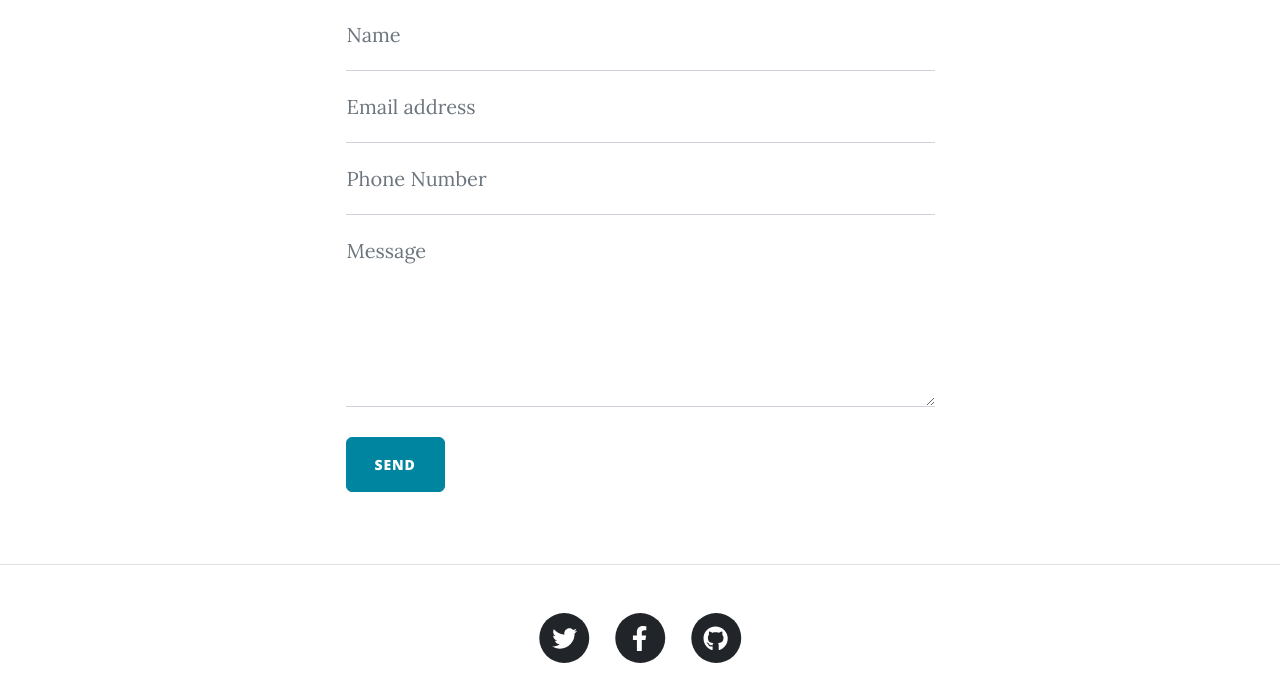
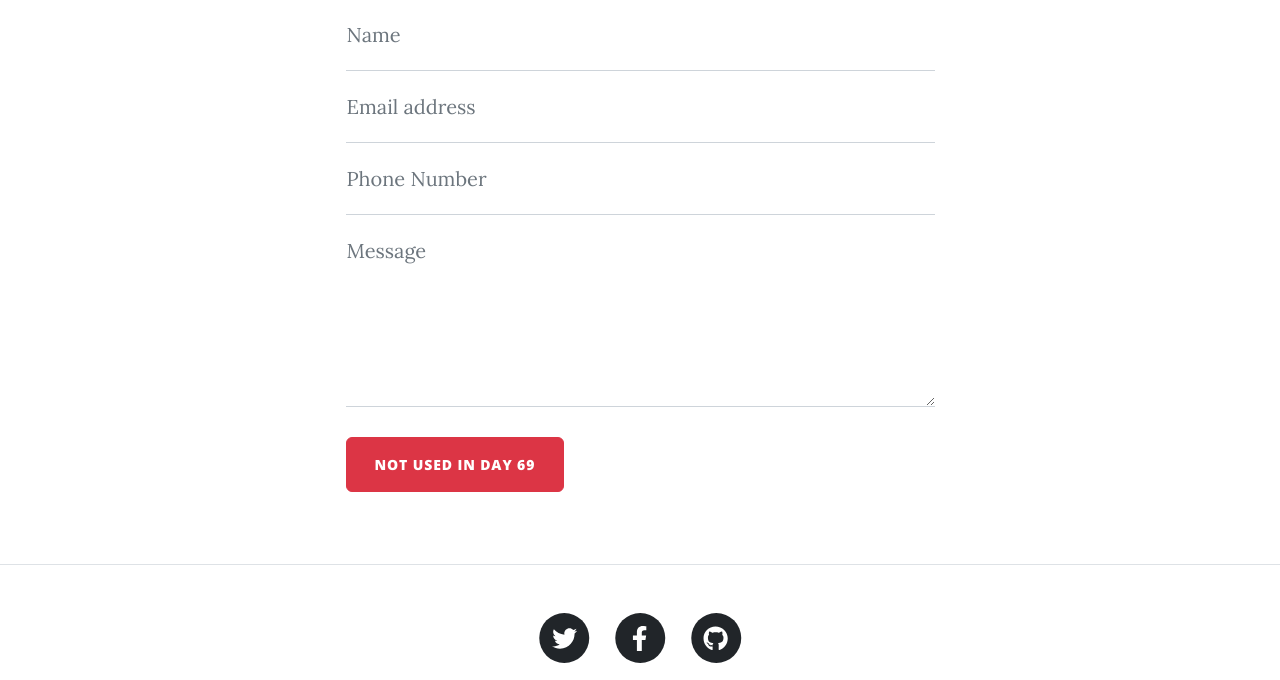
Before and after one commit to nikhithrajkondapuram/udemy, a Flask app: page /contact in a window 1280 px wide. Shown: the part 721-1401 px from the top of the page. Run offline with Flask 3, Linux system fonts and the light colour scheme; some libraries are stand-ins or nearby versions.

Commit message:
replaced files for anonymouse error

```diff
--- a/main.py
+++ b/main.py
@@ -1,5 +1,5 @@
 from datetime import date
-from flask import Flask, abort, render_template, redirect, url_for, flash, request
+from flask import Flask, abort, render_template, redirect, url_for, flash
 from flask_bootstrap import Bootstrap5
 from flask_ckeditor import CKEditor
 from flask_gravatar import Gravatar
@@ -9,10 +9,9 @@ from sqlalchemy.orm import relationship, DeclarativeBase, Mapped, mapped_column
 from sqlalchemy import Integer, String, Text
 from functools import wraps
 from werkzeug.security import generate_password_hash, check_password_hash
+from sqlalchemy.orm import relationship
+# Import your forms from the forms.py
 from forms import CreatePostForm, RegisterForm, LoginForm, CommentForm
-# Optional: add contact me email functionality (Day 60)
-# import smtplib
-
 
 '''
 Make sure the required packages are installed:
@@ -26,7 +25,6 @@ pip3 install -r requirements.txt
 
 This will install the packages from the requirements.txt for this project.
 '''
-
 
 app = Flask(__name__)
 app.config['SECRET_KEY'] = '8BYkEfBA6O6donzWlSihBXox7C0sKR6b'
@@ -270,32 +268,9 @@ def about():
     return render_template("about.html", current_user=current_user)
 
 
-@app.route("/contact", methods=["GET", "POST"])
+@app.route("/contact")
 def contact():
     return render_template("contact.html", current_user=current_user)
-
-# Optional: You can include the email sending code from Day 60:
-# DON'T put your email and password here directly! The code will be visible when you upload to Github.
-# Use environment variables instead (Day 35)
-
-# MAIL_ADDRESS = os.environ.get("EMAIL_KEY")
-# MAIL_APP_PW = os.environ.get("PASSWORD_KEY")
-
-# @app.route("/contact", methods=["GET", "POST"])
-# def contact():
-#     if request.method == "POST":
-#         data = request.form
-#         send_email(data["name"], data["email"], data["phone"], data["message"])
-#         return render_template("contact.html", msg_sent=True)
-#     return render_template("contact.html", msg_sent=False)
-#
-#
-# def send_email(name, email, phone, message):
-#     email_message = f"Subject:New Message\n\nName: {name}\nEmail: {email}\nPhone: {phone}\nMessage:{message}"
-#     with smtplib.SMTP("smtp.gmail.com") as connection:
-#         connection.starttls()
-#         connection.login(MAIL_ADDRESS, MAIL_APP_PW)
-#         connection.sendmail(MAIL_ADDRESS, MAIL_APP_PW, email_message)
 
 
 if __name__ == "__main__":
--- a/requirements.txt
+++ b/requirements.txt
@@ -1,5 +1,5 @@
-Bootstrap_Flask==2.3.3
-Flask_CKEditor==0.5.1
+Bootstrap_Flask==2.2.0
+Flask_CKEditor==0.4.6
 Flask_Login==0.6.3
 Flask-Gravatar==0.5.0
 Flask_WTF==1.2.1
@@ -8,5 +8,3 @@ Werkzeug==3.0.0
 Flask==2.3.2
 flask_sqlalchemy==3.1.1
 SQLAlchemy==2.0.25
-gunicorn==21.2.0
-psycopg2-binary==2.9.9
--- a/templates/contact.html
+++ b/templates/contact.html
@@ -84,11 +84,11 @@
             </div>
             <br />
             <button
-              class="btn btn-primary text-uppercase"
+              class="btn btn-danger text-uppercase"
               id="submitButton"
               type="submit"
             >
-              Send
+              NOT USED in Day 69
             </button>
           </form>
         </div>
```
